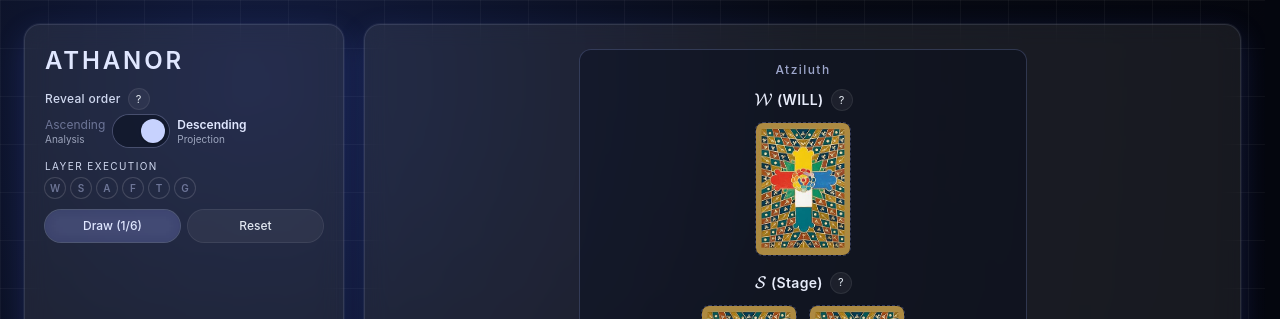
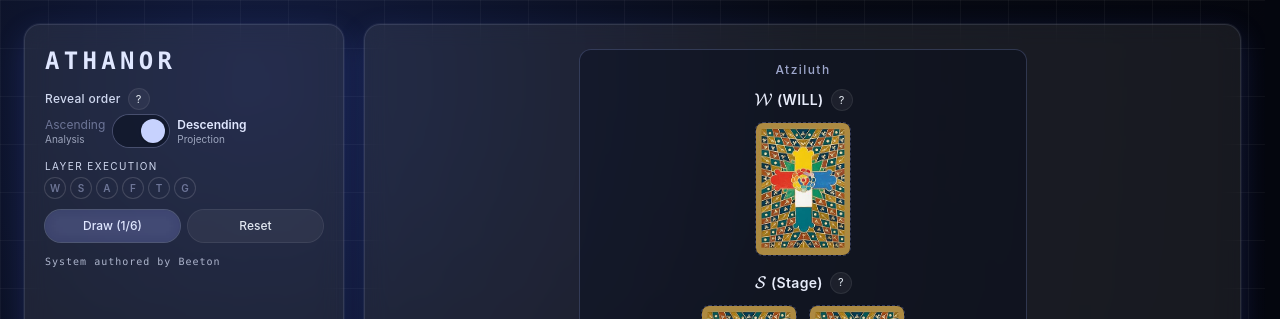
Before and after one commit to kiyotam23/thoth-tarot-spread, a Next.js app: page / in a window 1280 px wide. Shown: the top 319 px of the page. Built offline with nearby package versions, Linux system fonts and the light colour scheme.

Commit message:
UI improve

```diff
--- a/app/layout.tsx
+++ b/app/layout.tsx
@@ -2,7 +2,7 @@ import type { Metadata } from "next";
 import "./globals.css";
 
 export const metadata: Metadata = {
-  title: "ATHANOR",
+  title: "ATHANOR — Beeton",
   description: "Thoth Tarot 6-layer divination spread"
 };
 
--- a/app/page.tsx
+++ b/app/page.tsx
@@ -21,7 +21,8 @@ const spread = {
   worldCard:
     "spread-inner spread-panel spread-panel-fade w-full max-w-md rounded-xl border p-3 transition-colors duration-300",
   worldLabel: "spread-world-label mb-3 text-center text-xs font-medium tracking-[0.12em]",
-  title: "spread-title whitespace-nowrap text-xl font-semibold tracking-[0.12em] sm:text-2xl",
+  title: "spread-title whitespace-nowrap font-mono text-xl font-bold tracking-[0.18em] sm:text-2xl",
+  brandCredit: "spread-hint mt-3 text-left font-mono text-[10px] tracking-[0.1em] opacity-80",
   modalOverlay: "fixed inset-0 flex items-center justify-center bg-black/90 p-4",
   modalZHelp: "z-[60]",
   modalZCard: "z-[70]",
@@ -762,6 +763,7 @@ export default function Page() {
               Reset
             </button>
           </div>
+          <p className={spread.brandCredit}>System authored by Beeton</p>
         </section>
         <section ref={rightPanelRef} className={spread.canvas}>
           <div className="flex flex-col items-center gap-4">
```
